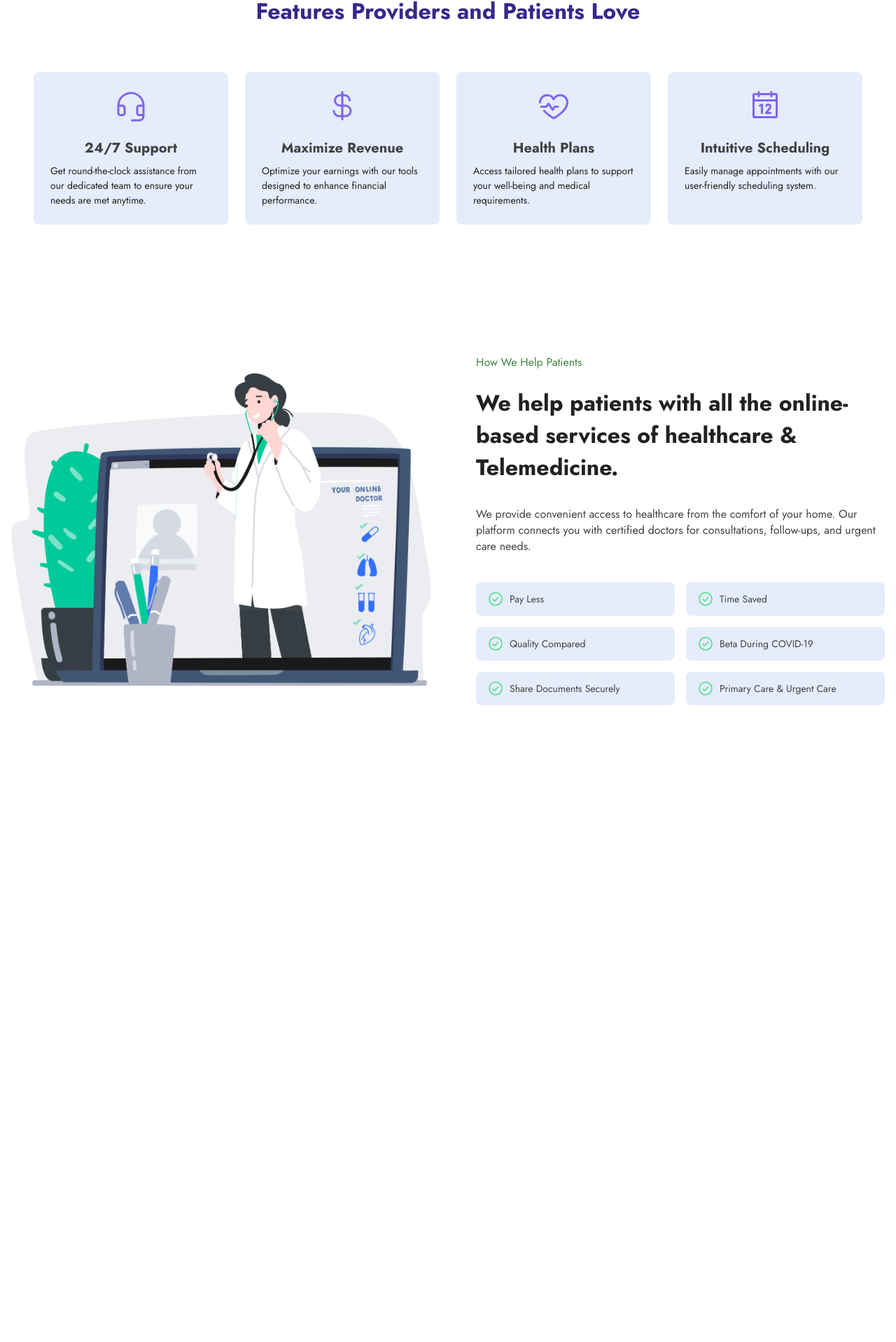
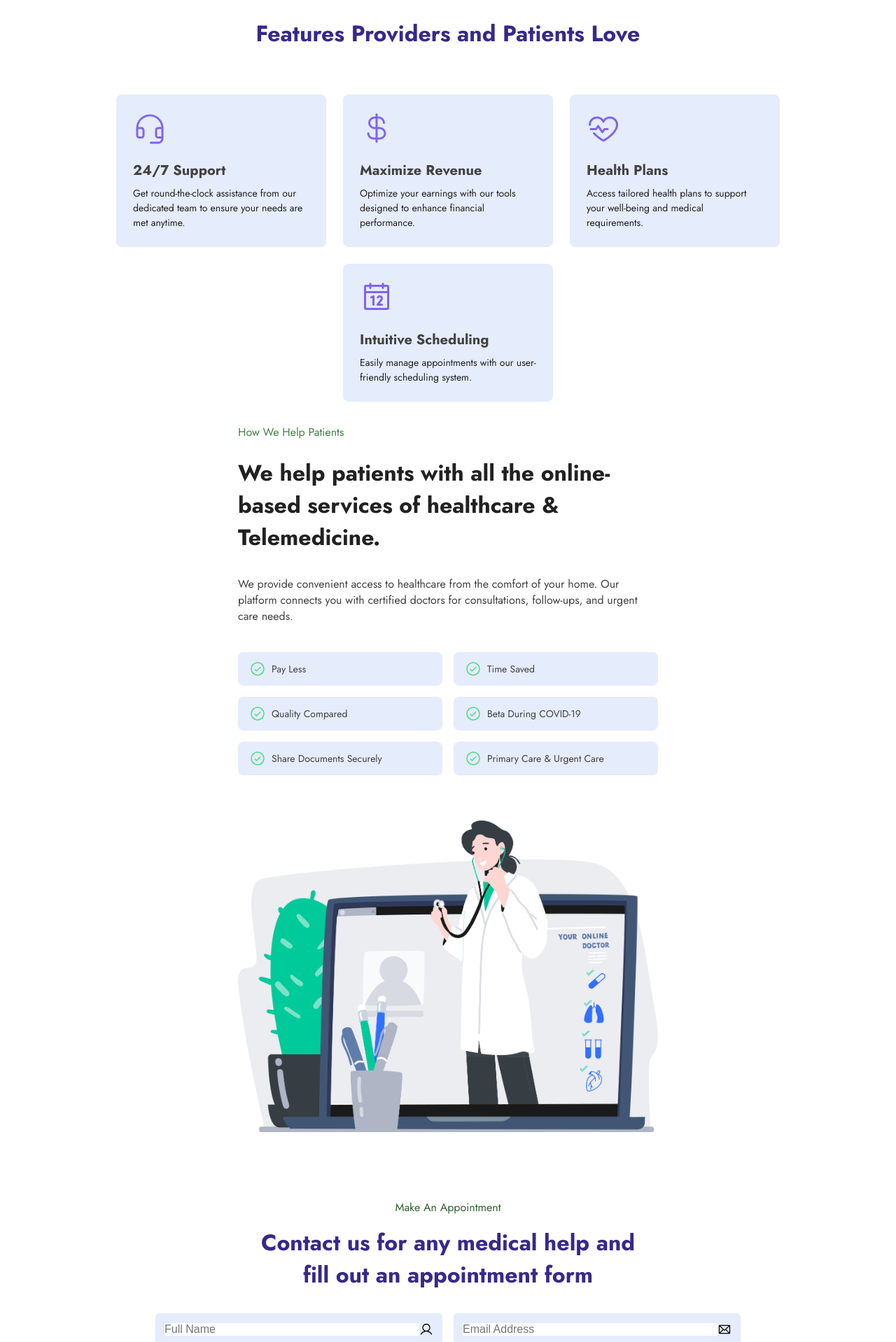
Before and after one commit to cobrianz/Beta-health, a React (Create React App) app: page / in a window 1280 px wide. Shown: the part 854-2772 px from the top of the page at 70% size. Before the commit the page ends 1926 px from the top, so only its background shows below. Built offline with nearby package versions, Linux system fonts and the light colour scheme.

Commit message:
first commit

```diff
--- a/src/components/Appointment.jsx
+++ b/src/components/Appointment.jsx
@@ -1,67 +1,69 @@
-import { Calendar } from "@phosphor-icons/react";
+import React from "react";
+import {
+  User,
+  Envelope,
+  Phone,
+  CalendarBlank,
+} from "@phosphor-icons/react";
+
 
 const Appointment = () => {
   return (
-    <section className="appointment-section">
-      <div className="appointment-image">
-        <p>Placeholder for appointment calendar illustration</p>
-        <Calendar size={64} weight="duotone" color="#4ade80" />
-      </div>
-      <div className="appointment-form">
-        <h3>Make An Appointment</h3>
-        <h2>
-          Contact us for any medical help and fill out an appointment form
-        </h2>
-        <form>
-          <div className="form-group">
-            <input
-              type="text"
-              placeholder="Full Name"
-              defaultValue="Evan Edwards"
-            />
-            <input
-              type="email"
-              placeholder="Email Address"
-              defaultValue="tefri@gmail.com"
-            />
+    <div className="appointment-container">
+      <p className="green">Make An Appointment</p>
+      <h1 className="title">
+        Contact us for any medical help and <br /> fill out an appointment form
+      </h1>
+
+      <form className="appointment-form">
+        <div className="input-group">
+          <div className="input-wrapper">
+            <input type="text" placeholder="Full Name"/>
+            <User size={20} />
           </div>
-          <div className="form-group">
-            <input
-              type="tel"
-              placeholder="Phone Number"
-              defaultValue="+1(135) 1984 2020"
-            />
-            <input type="date" placeholder="Booking Date" />
+          <div className="input-wrapper">
+            <input type="email" placeholder="Email Address" />
+            <Envelope size={20} />
           </div>
-          <div className="form-group">
-            <select defaultValue="Select Department">
-              <option value="Select Department">Select Department</option>
+        </div>
+
+        <div className="input-group">
+          <div className="input-wrapper">
+            <input type="tel" placeholder="Phone Number"/>
+            <Phone size={20} />
+          </div>
+          <div className="input-wrapper">
+            <input type="text" placeholder="Booking Date" />
+            <CalendarBlank size={20} />
+          </div>
+        </div>
+
+        <div className="input-group">
+          <div className="input-wrapper">
+            <select defaultValue="">
+              <option value="" disabled>Select Department</option>
               <option value="Cardiology">Cardiology</option>
-              <option value="Orthopedics">Orthopedics</option>
-            </select>
-            <select defaultValue="Select Doctor">
-              <option value="Select Doctor">Select Doctor</option>
-              <option value="Dr. Smith">Dr. Smith</option>
-              <option value="Dr. Johnson">Dr. Johnson</option>
+              <option value="Neurology">Neurology</option>
             </select>
           </div>
-          <div className="form-group gender-group">
-            <label>Gender:</label>
-            <label>
-              <input type="radio" name="gender" value="male" /> Male
-            </label>
-            <label>
-              <input type="radio" name="gender" value="female" /> Female
-            </label>
-            <label>
-              <input type="radio" name="gender" value="other" /> Do not wish to
-              disclose
-            </label>
+          <div className="input-wrapper">
+            <select defaultValue="">
+              <option value="" disabled>Select Doctor</option>
+              <option value="Dr. Smith">Dr. Smith</option>
+              <option value="Dr. Alice">Dr. Alice</option>
+            </select>
           </div>
-          <button type="submit">Confirm Appointment</button>
-        </form>
-      </div>
-    </section>
+        </div>
+
+        <button type="submit" className="appointment-button">Confirm Appointment</button>
+
+        <div className="gender-options">
+          <label><input type="radio" name="gender" /> Male</label>
+          <label><input type="radio" name="gender" /> Female</label>
+          <label><input type="radio" name="gender" /> Do not wish to disclose</label>
+        </div>
+      </form>
+    </div>
   );
 };
 
--- a/src/components/Features.jsx
+++ b/src/components/Features.jsx
@@ -4,7 +4,7 @@ const Features = () => {
   return (
       <section className="features-section">
           <span className="green">What we offer</span>
-      <h2>Features Providers and Patients Love</h2>
+      <h2 className="title">Features Providers and Patients Love</h2>
       <div className="features-grid">
         {featuresData.map((feature, index) => (
           <div key={index} className="feature-card">
--- a/src/index.css
+++ b/src/index.css
@@ -226,10 +226,11 @@ body{
 
 .green {
   color: var(--green-700);
+  text-align: center;
+  margin: 1rem;
 }
 .features-section {
   padding: 2rem;
-  text-align: center;
   min-height: 600px;
   display: flex;
   flex-direction: column;
@@ -237,24 +238,26 @@ body{
   flex-wrap: wrap;
 }
 
-.features-section h2 {
+.title {
   font-size: 2rem;
   margin-bottom: 2rem;
   color: var(--slateblue-800);
+  text-align: center;
 }
 
 .features-grid {
-  display: grid;
-  grid-template-columns: repeat(auto-fit, minmax(250px, 1fr));
+  display: flex;
+  justify-content: center;
+  flex-wrap: wrap;
   gap: 1.5rem;
-  max-width: 1200px;
-  margin: 0 auto;
+  width: 100%;
 }
 
 .feature-card {
   background-color: var(--bg-color);
   padding: 1.5rem;
   border-radius: 0.5rem;
+  max-width: 300px;
 }
 
 .feature-icon {
@@ -287,6 +290,7 @@ body{
   gap: 4rem;
   min-height: 60vh;
   margin-bottom: 3rem;
+  flex-wrap: wrap;
 }
 
 .highlight-content {
@@ -337,3 +341,61 @@ body{
 .highlight-image {
   max-width: 600px;
 }
+
+
+/* APPOINTMENT SECTION STYLING */
+.appointment-container {
+  max-width: 900px;
+  margin: 0 auto;
+  padding: 2rem;
+}
+
+.appointment-form {
+  display: flex;
+  flex-direction: column;
+  gap: 1.5rem;
+}
+
+.input-group {
+  display: flex;
+  gap: 1rem;
+  flex-wrap: wrap;
+}
+
+.input-wrapper {
+  flex: 1;
+  display: flex;
+  align-items: center;
+  border: 1px solid var(--bg-color);
+  padding: 0.75rem;
+  border-radius: 5px;
+
+  background-color: var(--bg-color);
+}
+
+.input-wrapper input,
+.input-wrapper select {
+  flex: 1;
+  border: none;
+  outline: none;
+  font-size: 1rem;
+}
+
+.appointment-button {
+  background-color: #2563eb;
+  color: white;
+  padding: 0.75rem;
+  border: none;
+  border-radius: 5px;
+  cursor: pointer;
+  font-weight: bold;
+  font-size: 1rem;
+  width: 200px;
+  align-self: flex-start;
+}
+
+.gender-options {
+  display: flex;
+  gap: 1rem;
+  padding-top: 0.5rem;
+}
--- a/src/pages/Home.jsx
+++ b/src/pages/Home.jsx
@@ -1,12 +1,14 @@
 import Features from '../components/Features';
 import Hero from '../components/hero';
 import Highlight from "../components/highlights";
+import Appointment from "../components/Appointment";
 const Home = () => {
   return (
     <div className="container">
       <Hero />
       <Features />
       <Highlight />
+      <Appointment />
     </div>
   );
 };
```
